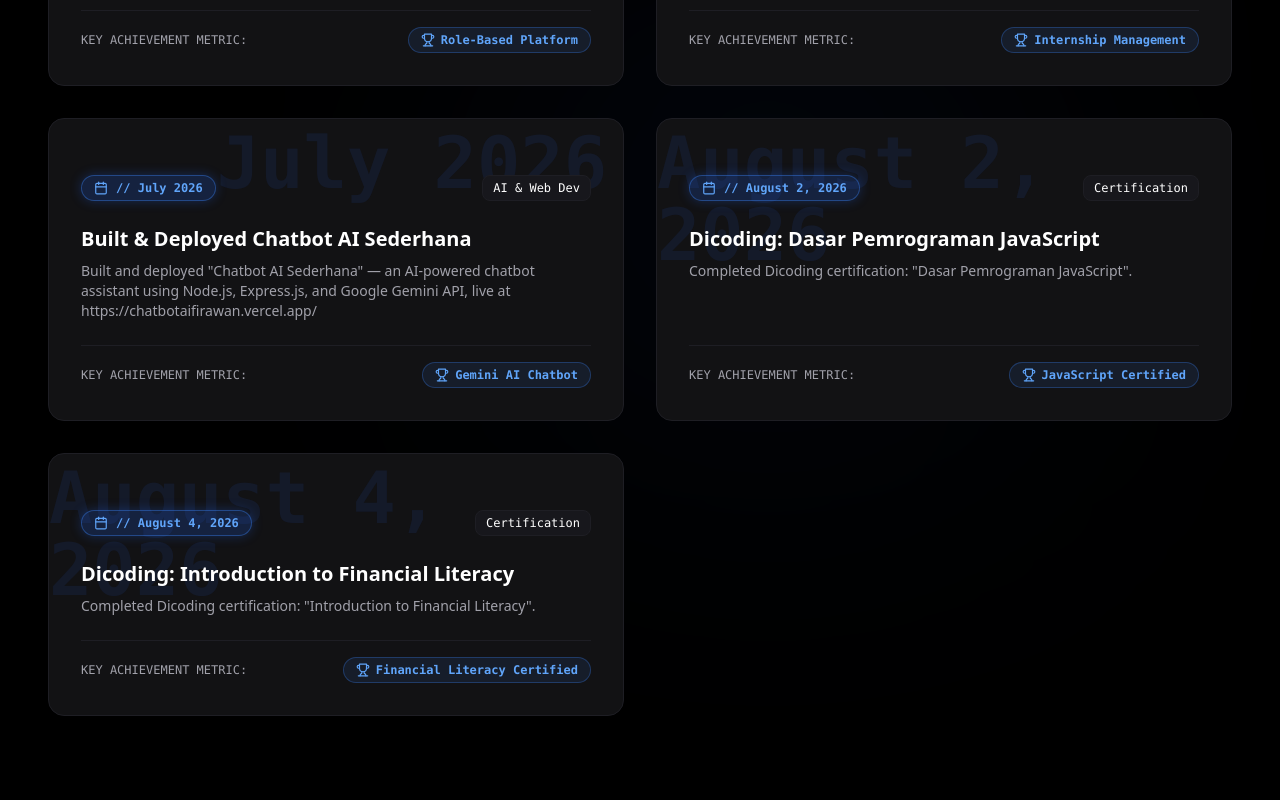
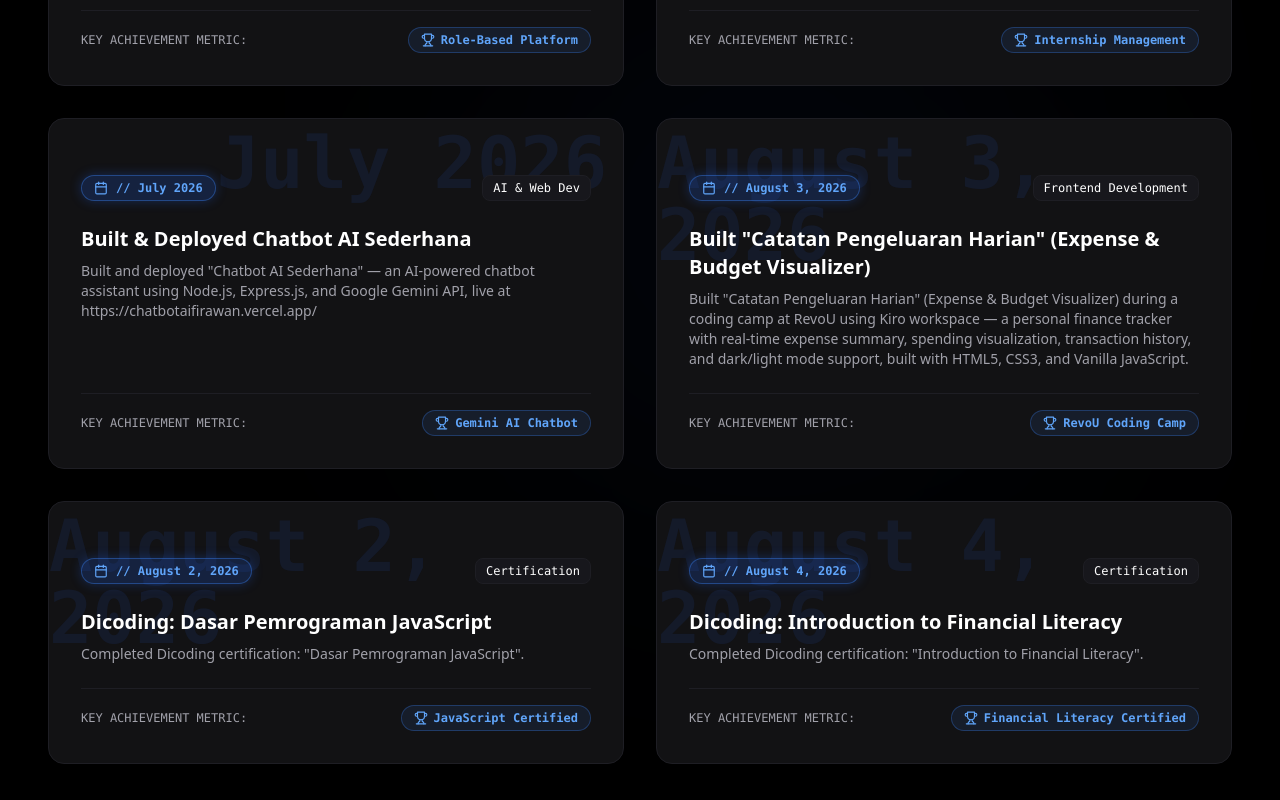
Before and after one commit to firawan22/portofolio-website, a Next.js app: page / in a window 1280 px wide. Shown: the part 7680-8480 px from the top of the page. Built offline with nearby package versions, Linux system fonts and the light colour scheme.

Commit message:
feat: add Catatan Pengeluaran Harian milestone entry to rewinds section

```diff
--- a/data/portfolioData.js
+++ b/data/portfolioData.js
@@ -233,6 +233,13 @@ export const portfolioData = {
       category: "AI & Web Dev",
     },
     {
+      year: "August 3, 2026",
+      title: "Built \"Catatan Pengeluaran Harian\" (Expense & Budget Visualizer)",
+      description: "Built \"Catatan Pengeluaran Harian\" (Expense & Budget Visualizer) during a coding camp at RevoU using Kiro workspace — a personal finance tracker with real-time expense summary, spending visualization, transaction history, and dark/light mode support, built with HTML5, CSS3, and Vanilla JavaScript.",
+      metric: "RevoU Coding Camp",
+      category: "Frontend Development",
+    },
+    {
       year: "August 2, 2026",
       title: "Dicoding: Dasar Pemrograman JavaScript",
       description: "Completed Dicoding certification: \"Dasar Pemrograman JavaScript\".",
```
